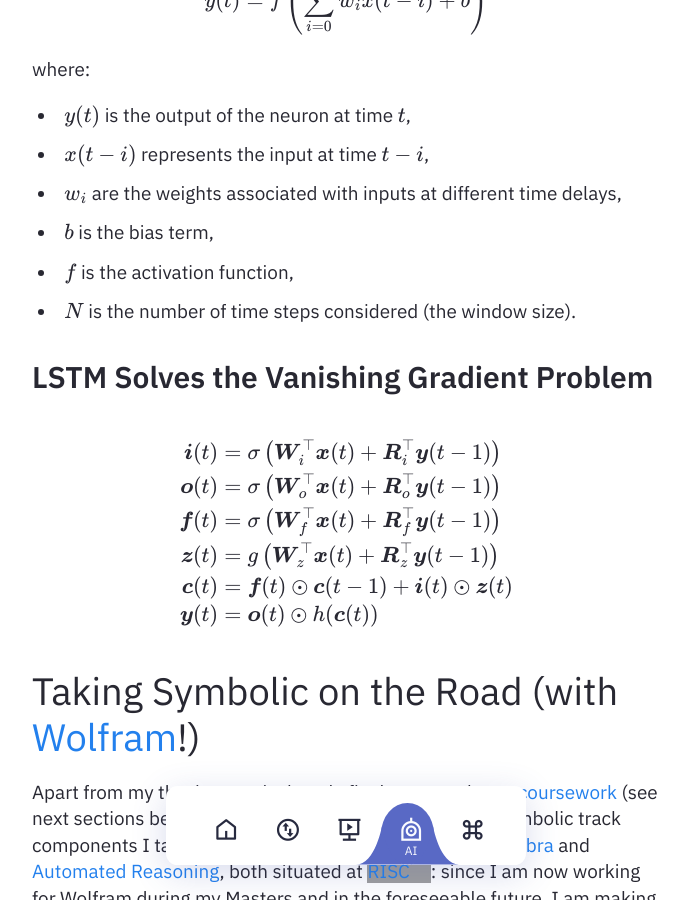
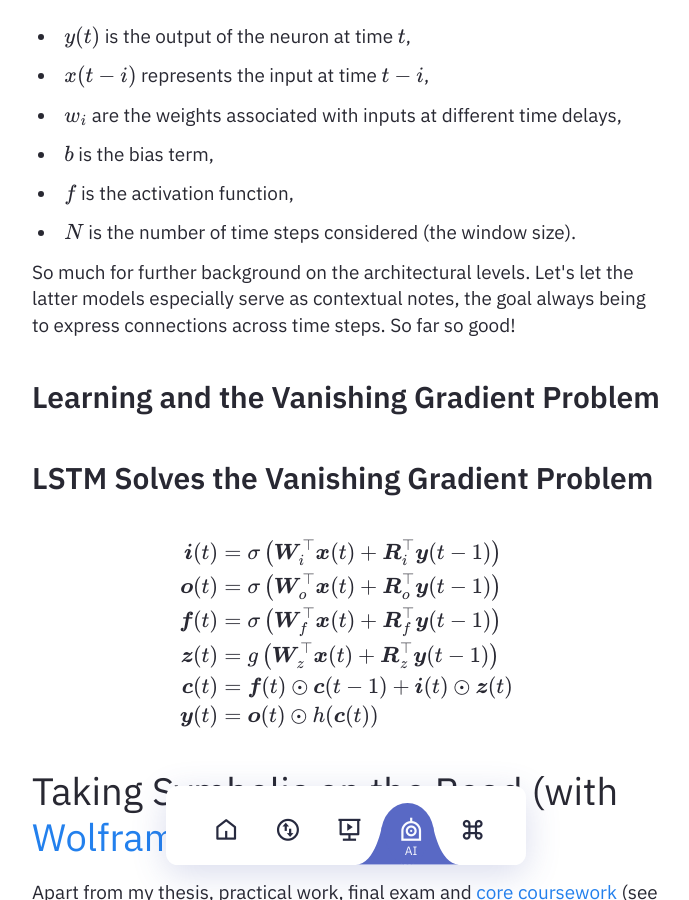
Before and after one commit to heseltime/heseltime.github.io, a Jekyll site: the page built from pages/rDai.md, in a window 1280 px wide and 900 px high, scrolled down 3958 px. Shown: the whole window, without its empty margins (294-983 px from the left). Built offline with Jekyll 4.4.1, drawn with Linux system fonts in a browser that asks for light colours; some of the changed text lies outside the part shown; grey boxes are pictures that could not be loaded.

```diff
--- a/pages/rDai.md
+++ b/pages/rDai.md
@@ -116,6 +114,11 @@ where:
 - $$f$$ is the activation function,
 - $$N$$ is the number of time steps considered (the window size).
 
+So much for further background on the architectural levels. Let's let the latter models especially serve as contextual notes, the goal always being to express connections across time steps. So far so good!
+
+## Learning and the Vanishing Gradient Problem
+
+
 
 ## LSTM Solves the Vanishing Gradient Problem
 
@@ -129,6 +132,8 @@ $$
 \boldsymbol{y}(t) &= \boldsymbol{o}(t) \odot h(\boldsymbol{c}(t))
 \end{align}
 $$
+
+
 
 # Taking Symbolic on the Road (with [Wolfram](/wolfram)!)
 
```
Also changed, not shown: other parts of pages/rDai.md (+0 -2 lines).
